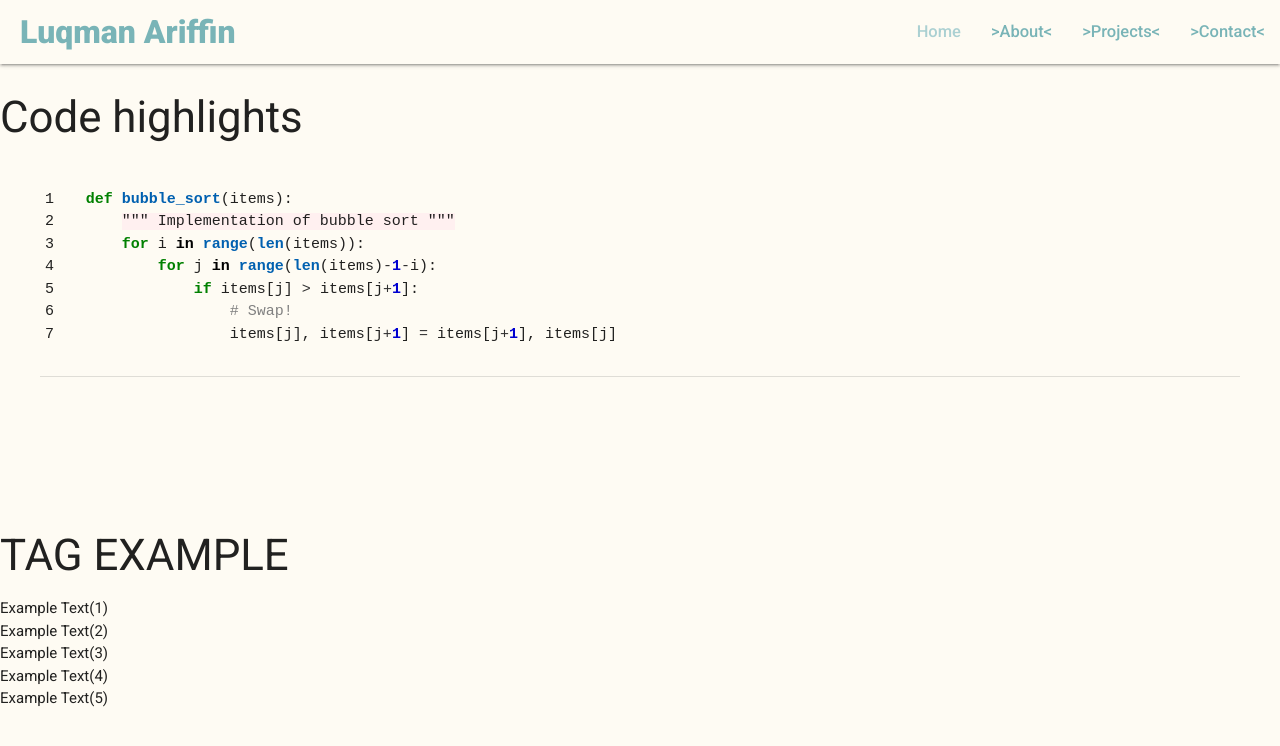
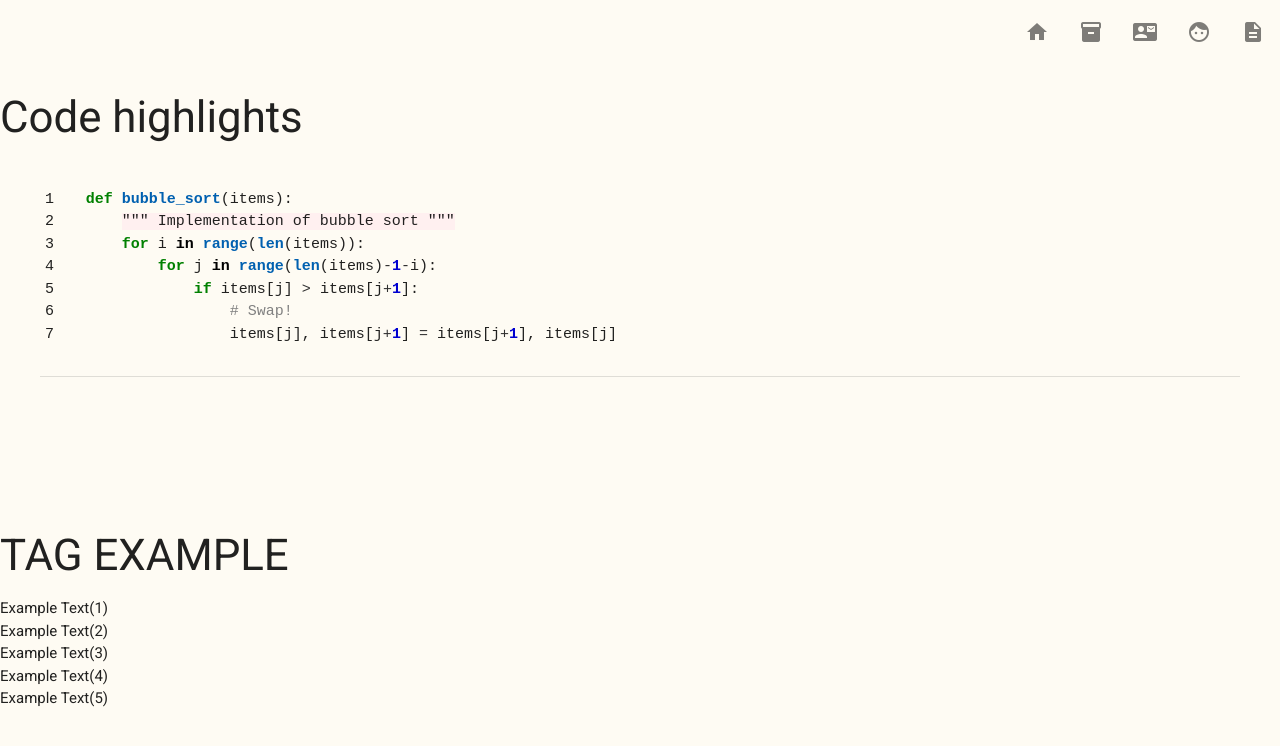
Before and after one commit to lhariff-uni/lhariff-uni.github.io, a Jekyll site: the page built from test.html, in a window 1280 px wide. Shown: the top 746 px of the page. Built offline with Jekyll 4.4.1, drawn with Linux system fonts in a browser that asks for light colours.

Commit message:
added navigation bar
- navbar in index.html has absolute position
- otherwise, navbar is relational

- minor change to layout

```diff
--- a/_includes/navigation.html
+++ b/_includes/navigation.html
@@ -1,12 +1,19 @@
 <nav>
   <div class="nav-wrapper">
-      <h1 class="nav-title">
-        Luqman Ariffin
-      </h1>
     <ul id="nav-mobile" class="right hide-on-med-and-down">
+      <li><a href="index.html"><i class="material-icons nav-icon">home</i></a></li>
+      <li><a href="sass.html"><i class="material-icons nav-icon">inventory</i></a></li>
+      <li><a href="badges.html"><i class="material-icons nav-icon">contact_mail</i></a></li>
+      <li><a href="collapsible.html"><i class="material-icons nav-icon">face</i></a></li>
+      <li><a href="mobile.html"><i class="material-icons nav-icon">description</i></a></li>
+    </ul>
+  </div>
+</nav>
+
+<!-- navbar with item names
 {% for item in site.data.navigation %}
   <li>
-            <a href="{{ item.link }}" {% if page.url == item.link %}class="current"{% endif %}>
+    <a href="{{ item.link }}" {% if page.url == item.link %}class="nav-selected"{% endif %}>
       {% if page.url == item.link %}
         {{ item.name | prepend: ">" | append: "<" }}
       {% else %}
@@ -14,7 +21,4 @@
       {% endif %}
     </a>
   </li>
-        {% endfor %}
-      </ul>
-    </div>
-  </nav>
+{% endfor %} -->
--- a/_sass/front-page.scss
+++ b/_sass/front-page.scss
@@ -1,3 +1,7 @@
+.front-nav {
+  position: absolute;
+}
+
 .front-label {
   font-weight:700;
   font-size: 20vw;
--- a/_sass/materialize/components/_navbar.scss
+++ b/_sass/materialize/components/_navbar.scss
@@ -14,9 +14,9 @@ nav {
   }
 
   color: $navbar-font-color;
-  @extend .z-depth-1;
-  //background-color: color("shades","transparent");
-  background-color: #FEFBF3;
+  //@extend .z-depth-1;
+  background-color: color("shades","transparent");
+  //background-color: #FEFBF3;
   width: 100%;
   height: $navbar-height-mobile;
   line-height: $navbar-line-height-mobile;
--- a/assets/css/styles.scss
+++ b/assets/css/styles.scss
@@ -15,6 +15,10 @@ html {
   background-color: $primary-color;
 }
 
-.current {
-  color: $navbar-font-color;
+.nav-icon{
+  color: black;
+  opacity: 0.5;
+  .nav-selected {
+    opacity: 1;
+  }
 }
--- a/assets/js/carousel.js
+++ b/assets/js/carousel.js
@@ -1,5 +1,5 @@
 let carousel_instance = null;
-const carousel_delay = 120;
+const carousel_delay = 125;
 let carousel_size = 0;
 
 $(document).ready(function(){
```
Also changed, not shown: index.html (+18 -6 lines). Lines whose indentation alone changed are shown as unchanged.
